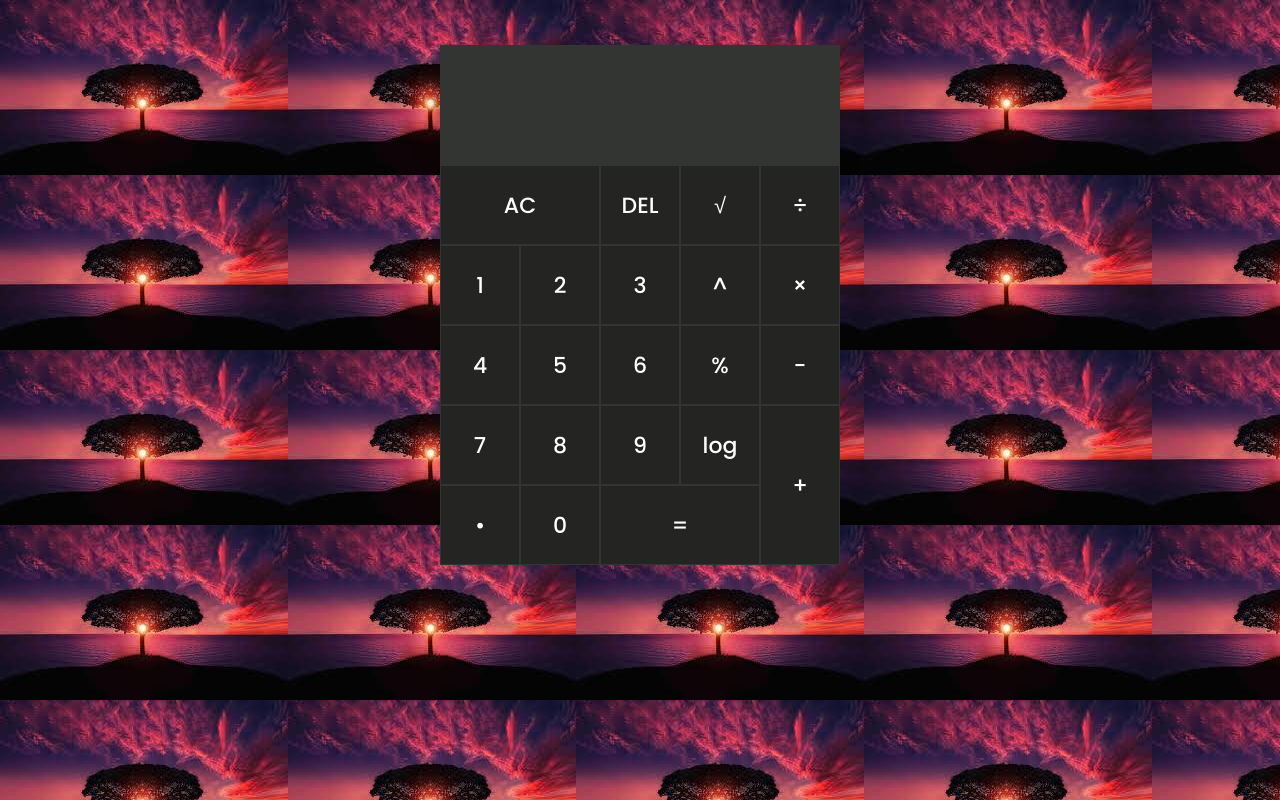
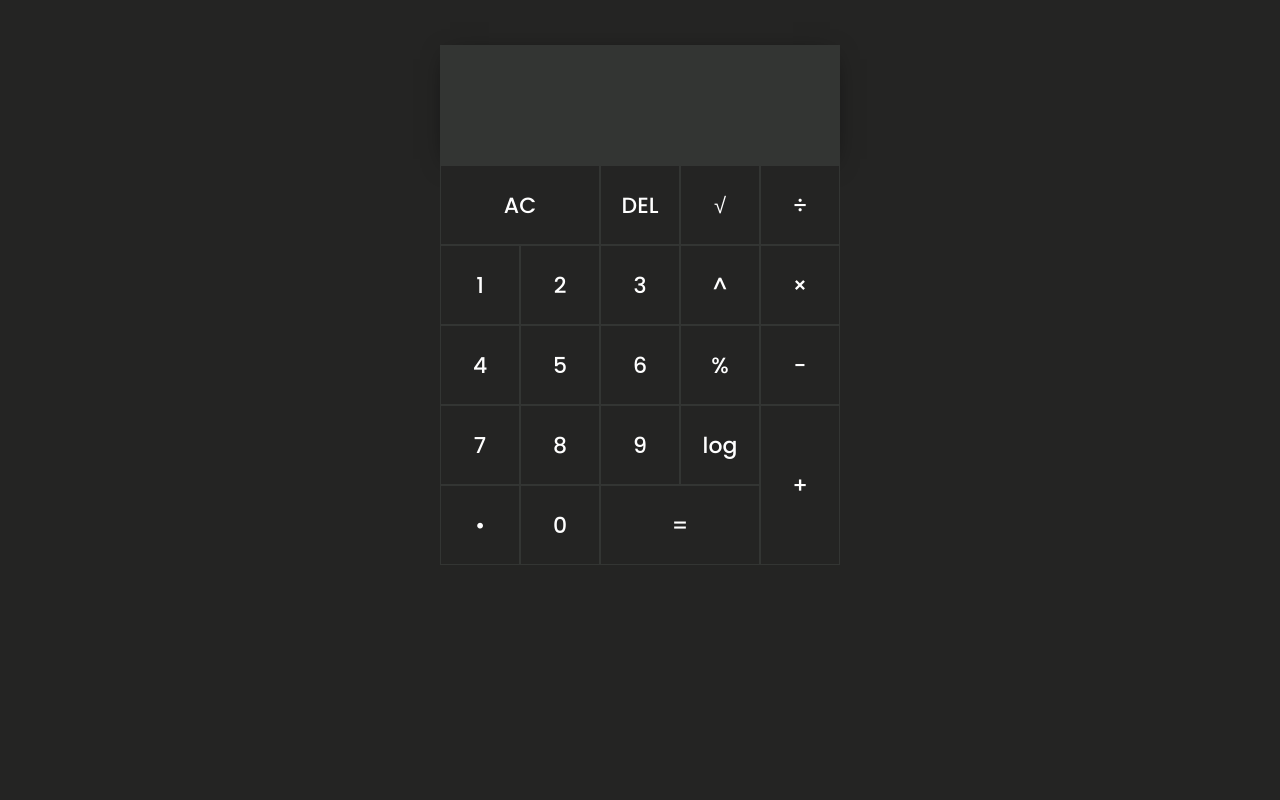
Before and after one commit to dgr1029/dgr1029.github.io, a plain HTML site: page kalkulator.html in a window 1280 px wide. Drawn offline with Linux system fonts and the light colour scheme.

Commit message:
style.css

```diff
--- a/style.css
+++ b/style.css
@@ -11,7 +11,7 @@
 body{
 	padding: 0;
 	margin: 0;
-	background:url("zdj1.png");
+	background: #242423;
 
 }
 .kalkulator{
```
